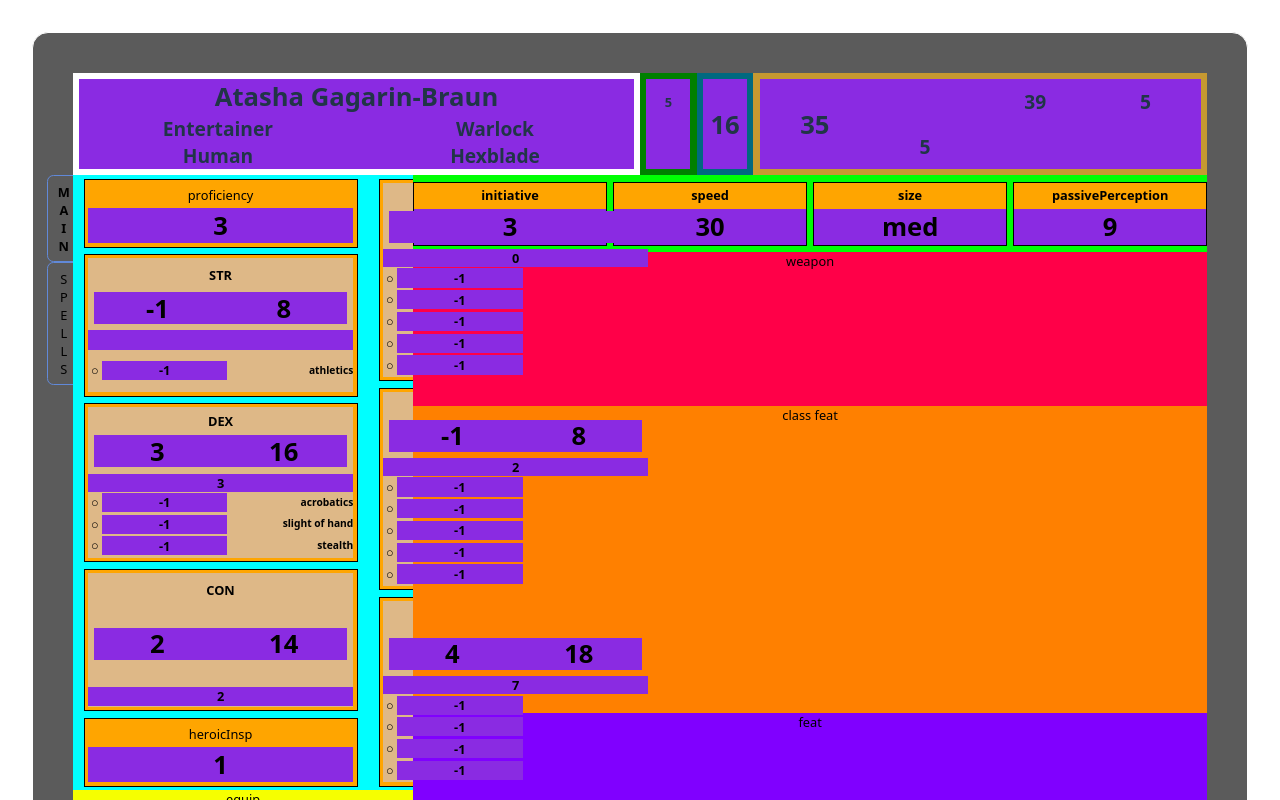
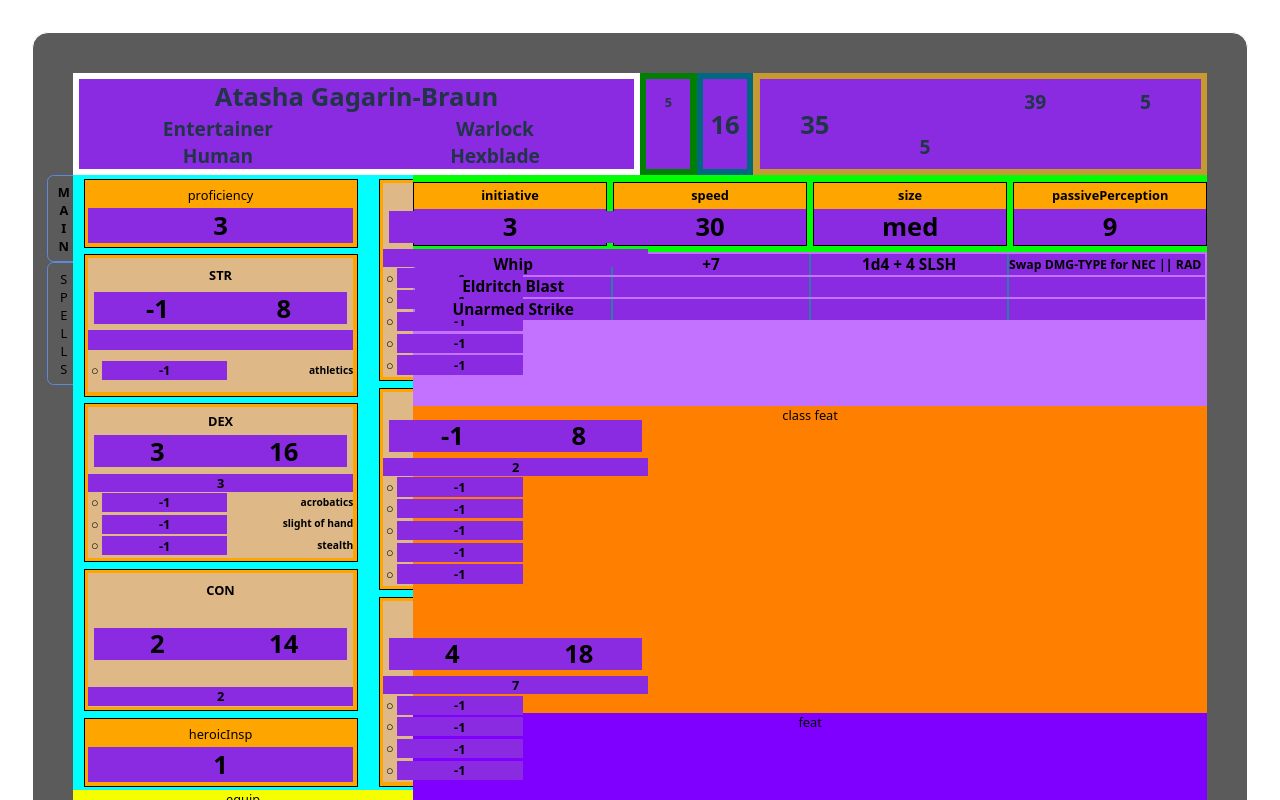
Before and after one commit to CoreyJSteiner/5e-2024-char-sheet, a React (Vite) app: page / in a window 1280 px wide. Shown: the top 800 px of the page. Built offline with nearby package versions, Linux system fonts and the light colour scheme.

Commit message:
adds basic wepaons and damage

```diff
--- a/src/App.tsx
+++ b/src/App.tsx
@@ -28,6 +28,11 @@ function App() {
     "speed": 30,
     "size": "med",
     "passivePerception": 9,
+    "weaponsAndDamage": [
+      { name: 'Whip', atkBonusOrDc: "+7", damageAndType: "1d4 + 4 SLSH", notes: "Swap DMG-TYPE for NEC || RAD || PSY, 10ft Reach" },
+      { name: 'Eldritch Blast' },
+      { name: 'Unarmed Strike' }
+    ],
     "stats": {
       "STR": {
         "score": 8,
--- a/src/components/TabMain/TabMain.css
+++ b/src/components/TabMain/TabMain.css
@@ -32,7 +32,7 @@
 }
 
 #weapon {
-    background-color: rgb(255, 0, 72);
+    background-color: rgb(194, 114, 255);
     grid-column-start: 2;
     grid-row: 2 / span 2;
 }
--- a/src/components/TabMain/TabMain.tsx
+++ b/src/components/TabMain/TabMain.tsx
@@ -1,5 +1,6 @@
 import ExtraDetail from '../ExtraDetail'
 import StatsSection from '../StatsSection'
+import WeaponsAndDamage from '../WeaponsAndDamage/WeaponsAndDamage'
 import './TabMain.css'
 
 const TabMain: React.FC = () => {
@@ -10,7 +11,8 @@ const TabMain: React.FC = () => {
             <div id='equip' className='item'>equip</div>
             {/* <div id='extra-deet' className='item'>extra</div> */}
             <ExtraDetail id='extra-deet' />
-            <div id='weapon' className='item'>weapon</div>
+            {/* <div id='weapon' className='item'>weapon</div> */}
+            <WeaponsAndDamage id='weapon' className='item' />
             <div id='class-feat' className='item'>class feat</div>
             <div id='feat' className='item'>feat</div>
         </div >
--- /dev/null
+++ b/src/components/WeaponsAndDamage/WeaponsAndDamage.css
@@ -0,0 +1,24 @@
+.damage-section {
+    box-sizing: border-box;
+    display: flex;
+    flex-direction: column;
+    width: 100%;
+    height: 100%;
+    padding: 0.2em;
+    font-size: 0.8em;
+    gap: 0.2em
+        /* margin: 0.2em; */
+}
+
+.damage-line {
+    display: flex;
+    flex-direction: row;
+    width: 100%;
+    height: 2em;
+    background-color: rgb(42, 126, 165);
+    gap: 0.2em;
+}
+
+.damage-line-notes {
+    font-size: 0.8em;
+}
--- /dev/null
+++ b/src/components/WeaponsAndDamage/WeaponsAndDamage.tsx
@@ -0,0 +1,53 @@
+import { useCharSheetContext } from '../CharSheetContext'
+import InputHeading from '../InputHeading'
+import './WeaponsAndDamage.css'
+
+type WeaponsAndDamageProps = {
+    id?: string
+    className?: string
+}
+
+const WeaponsAndDamage: React.FC<WeaponsAndDamageProps> = ({ id, className }) => {
+    const { charSheet } = useCharSheetContext()
+
+    return (
+        <div id={id} className={`damage-section ${className}`}>
+            {charSheet.weaponsAndDamage && (
+                charSheet.weaponsAndDamage.map(damageLine => (
+                    <div className='damage-line'>
+                        <InputHeading
+                            className='damage-line-name'
+                            propTextValue={damageLine.name}
+                            inputMode='text'
+                            headingSize='h4'
+                            onUpdate={() => console.log('name')}
+                        />
+                        <InputHeading
+                            className='damage-line-atk-dc'
+                            propTextValue={damageLine.atkBonusOrDc}
+                            inputMode='text'
+                            headingSize='h4'
+                            onUpdate={() => console.log('atkBonusOrDc')}
+                        />
+                        <InputHeading
+                            className='damage-line-dmg-type'
+                            propTextValue={damageLine.damageAndType}
+                            inputMode='text'
+                            headingSize='h4'
+                            onUpdate={() => console.log('damageAndType')}
+                        />
+                        <InputHeading
+                            className='damage-line-notes'
+                            propTextValue={damageLine.notes}
+                            inputMode='text'
+                            headingSize='h4'
+                            onUpdate={() => console.log('notes')}
+                        />
+                    </div>
+                ))
+            )}
+        </div>
+    )
+}
+
+export default WeaponsAndDamage
--- /dev/null
+++ b/src/components/WeaponsAndDamage/index.js
@@ -0,0 +1,3 @@
+import WeaponsAndDamage from './WeaponsAndDamage'
+
+export default WeaponsAndDamage
--- a/src/schema/CharSheetSchema.ts
+++ b/src/schema/CharSheetSchema.ts
@@ -31,6 +31,13 @@ export const StatSchema = z.object({
     skills: z.record(z.string(), SkillSchema).optional()
 })
 
+export const DamageLineSchema = z.object({
+    name: z.string().optional(),
+    atkBonusOrDc: z.string().optional(),
+    damageAndType: z.string().optional(),
+    notes: z.string().optional()
+})
+
 export const CharSheetSchema = z.object({
     name: z.string().optional(),
     background: z.string().optional(),
@@ -54,5 +61,6 @@ export const CharSheetSchema = z.object({
     speed: zFlexibleNumber().optional(),
     size: z.string().optional(),
     passivePerception: zFlexibleNumber().optional(),
-    stats: z.record(StatTypesUnion, StatSchema).optional()
+    stats: z.record(StatTypesUnion, StatSchema).optional(),
+    weaponsAndDamage: z.array(DamageLineSchema).optional()
 })
--- a/src/schema/CharSheetTypes.ts
+++ b/src/schema/CharSheetTypes.ts
@@ -1,8 +1,9 @@
 import type z from "zod";
-import type { CharSheetSchema, StatTypesUnion, StatSchema, SkillSchema } from "./CharSheetSchema";
+import type { CharSheetSchema, StatTypesUnion, StatSchema, SkillSchema, DamageLineSchema } from "./CharSheetSchema";
 
 export type CharSheet = z.infer<typeof CharSheetSchema>
 export type CharSheetKey = keyof CharSheet
 export type StatTypes = z.infer<typeof StatTypesUnion>
 export type Stat = z.infer<typeof StatSchema>
 export type Skill = z.infer<typeof SkillSchema>
+export type DamageLine = z.infer<typeof DamageLineSchema>
```
